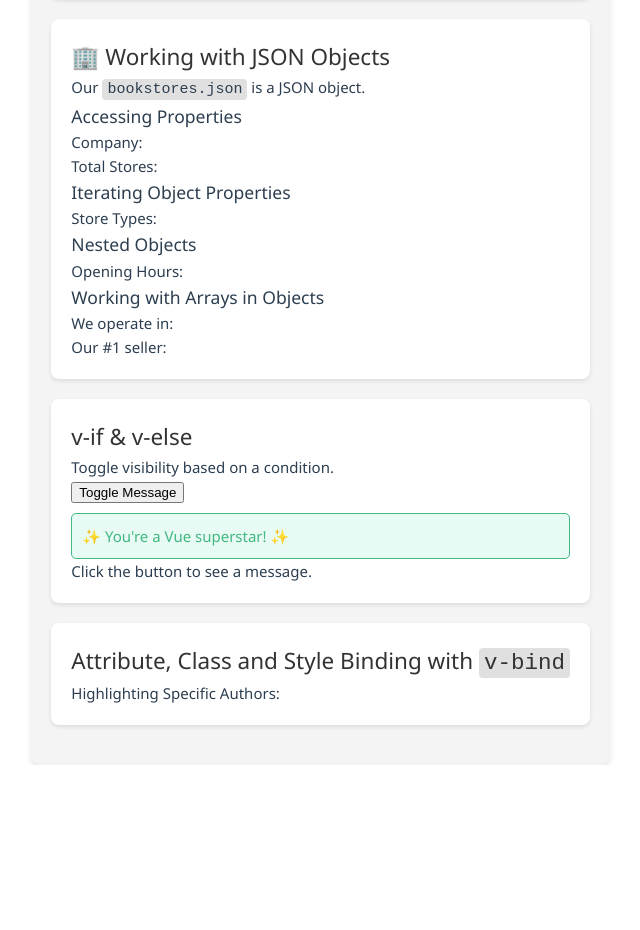
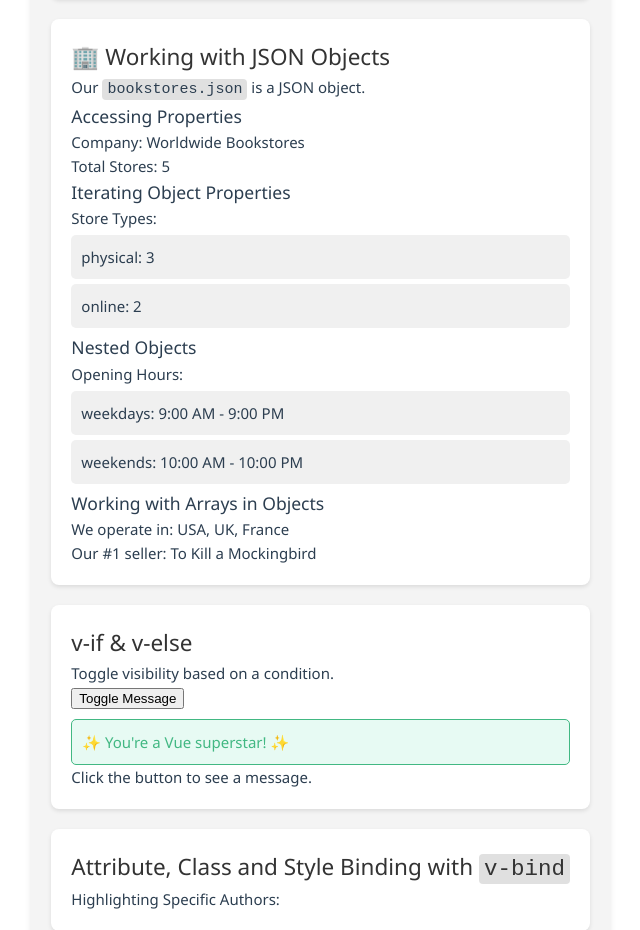
Before and after one commit to Netopia01/5032-24S2-Week02, a Vue app in the folder 5032-24S2-Week02/: page / in a window 1280 px wide. Shown: the part 1065-1995 px from the top of the page, without its empty margins (30-670 px from the left). Before the commit the page ends 1830 px from the top, so only its background shows below. Built offline with nearby package versions, Linux system fonts and the light colour scheme.

Commit message:
complete activity 9 to 12

```diff
--- a/5032-24S2-Week02/src/components/JSON.vue
+++ b/5032-24S2-Week02/src/components/JSON.vue
@@ -62,29 +62,42 @@
         Company:
         <!-- Activity 9a: Get the company name from the bookstores object. -->
         <!-- TODO: CODE TO GET COMPANY NAME HERE -->
+        {{ bookstore.name }}
       </p>
 
       <p>
         Total Stores:
         <!-- Activity 9b: Get the total number of stores from the bookstores object. -->
         <!-- TODO: CODE TO GET TOTAL STORES HERE -->
+        {{ bookstore.totalStores }}
       </p>
 
       <h3>Iterating Object Properties</h3>
       <p>Store Types:</p>
       <!-- Activity 10: Iterate through the storeTypes array and display the store type and the number of stores that use that type. -->
       <!-- TODO: CODE TO RENDER LIST OF STORE TYPES HERE -->
+      <ul>
+        <li v-for="(value, key) in bookstore.storeTypes" :key="key">
+          {{ key }}: {{ value }}
+        </li>
+      </ul>
 
       <h3>Nested Objects</h3>
       <p>Opening Hours:</p>
       <!-- Activity 11: Iterate through the openingHours object and display the day of the week and the opening and closing times. -->
       <!-- TODO: CODE TO RENDER LIST OF OPENING HOURS HERE -->
+      <ul>
+        <li v-for="(times, day) in bookstore.openingHours" :key="day">
+          {{ day }}: {{ times.open }} - {{ times.close }}
+        </li>
+      </ul>
 
       <h3>Working with Arrays in Objects</h3>
       <!-- Activity 12: Get the top sellers from the bookstores object. -->
       <!-- TODO: CODE TO GET TOP SELLERS HERE -->
-      <p>We operate in:</p>
-      <p>Our #1 seller:</p>
+      <p>We operate in: {{ bookstores.countries.join(", ") }}
+      </p>
+      <p>Our #1 seller: {{ bookstore.topSellers[0] }}</p>
     </section>
 
     <section class="lab-section">
@@ -137,6 +150,14 @@ const austen = computed(() =>
   // TODO: CODE TO FIND AUTHOR BY ID HERE
   authors.filter((author) => author.id == 1)[0]
 )
+
+// Activity 9
+const bookstore = computed(() =>
+  bookstores
+)
+
+
+
 </script>
 
 <style scoped>
```
